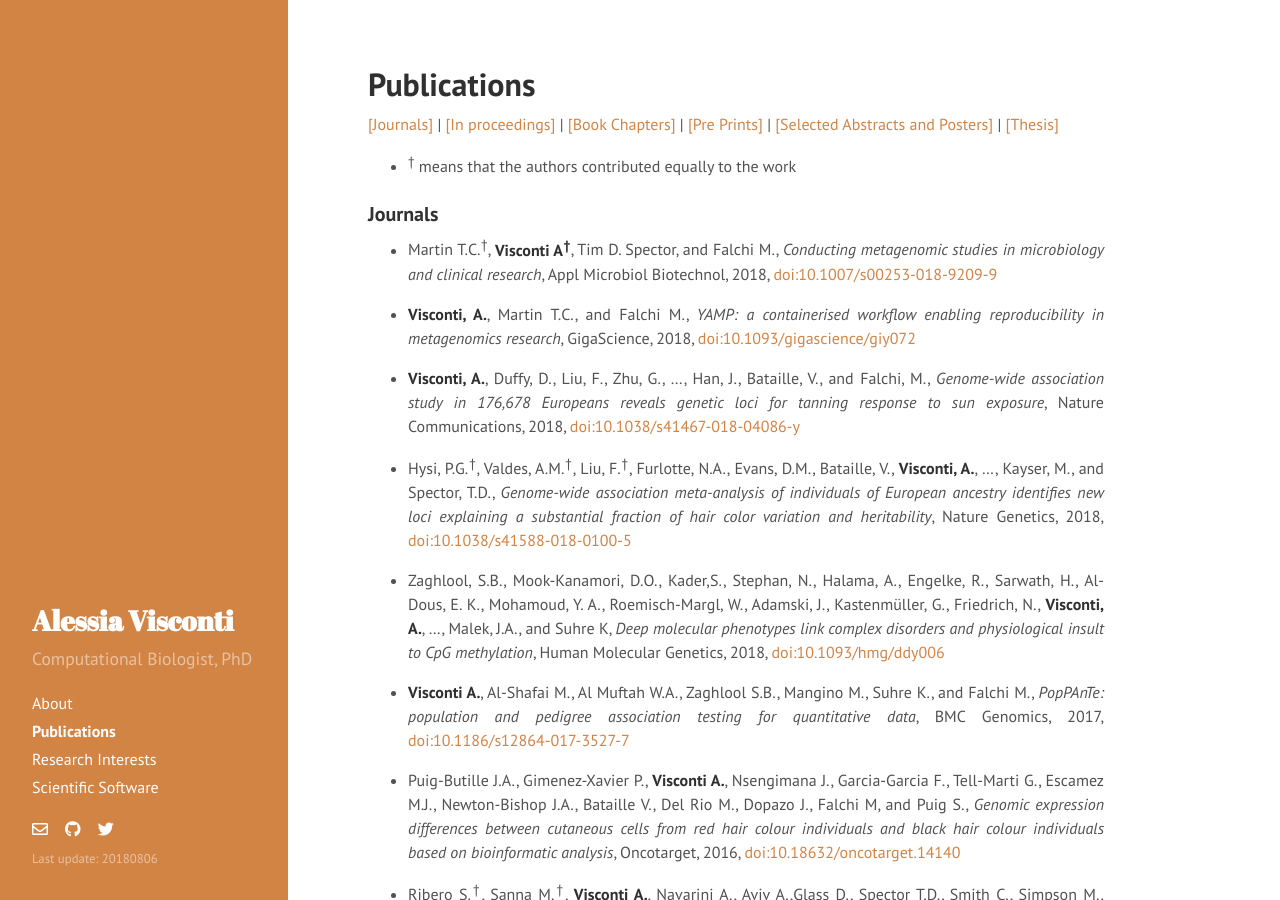
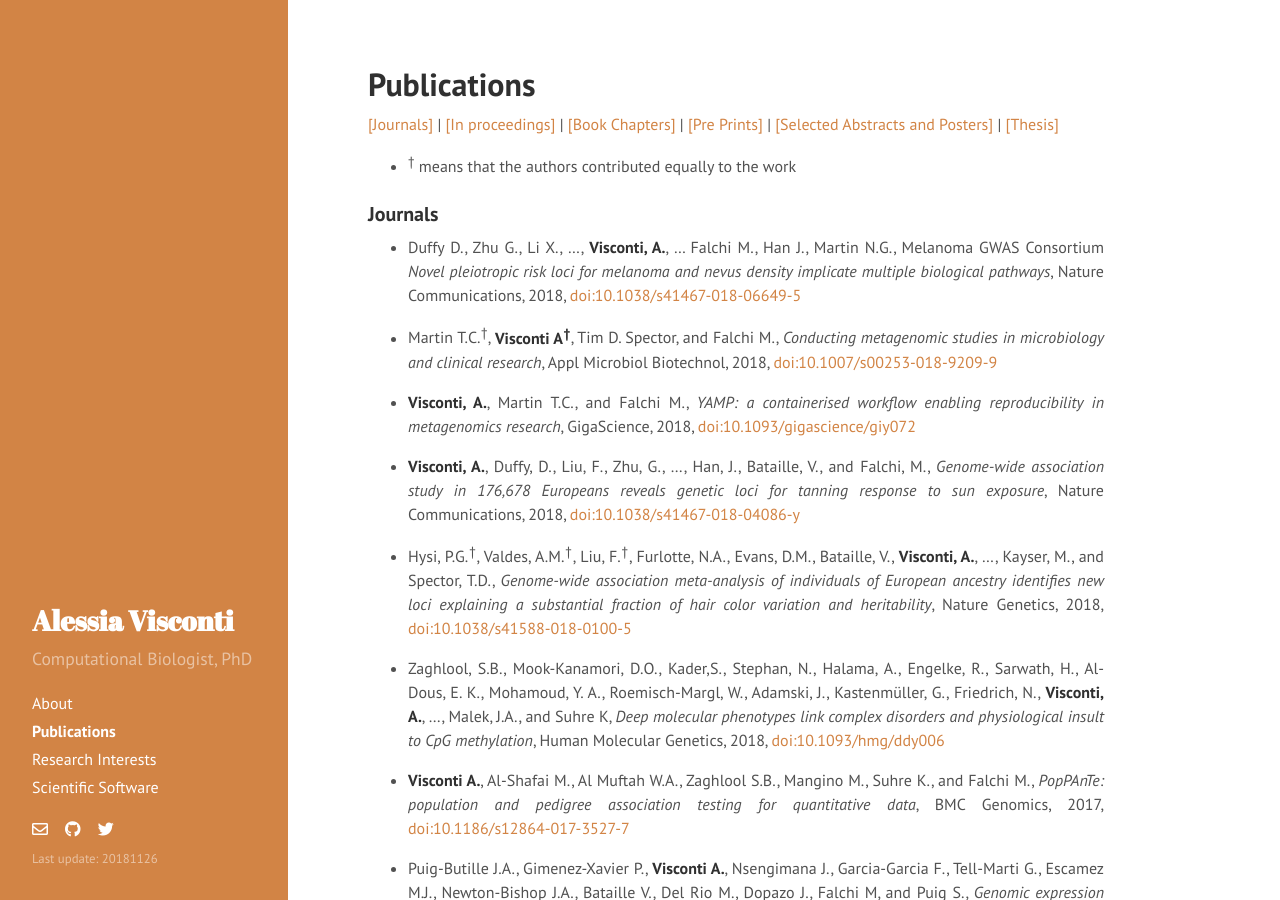
Before and after one commit to alesssia/alesssia.github.io, a Jekyll site: the page built from publications.md, in a window 1280 px wide and 900 px high. Built offline with Jekyll 4.4.1, drawn with Linux system fonts in a browser that asks for light colours; nearby versions of some CDN libraries; a style sheet for code colours, icons or effects is not loaded; some of the changed text lies outside the part shown.

Commit message:
Added MolMel paper to publications

```diff
--- a/_config.yml
+++ b/_config.yml
@@ -1,17 +1,17 @@
 # Dependencies
-markdown: 	 kramdown
+markdown:    kramdown
 highlighter: rouge
 
 # Permalinks
-permalink:        pretty
+permalink:   pretty
 
 # Setup
-title:            Alessia Visconti
-tagline:          ''
-description:      'Computational Biologist, PhD'
-url:              http://alesssia.github.io/
-baseurl:          /
-lastmod:    '20180806'
+title:       Alessia Visconti
+tagline:     ''
+description: 'Computational Biologist, PhD'
+url:         http://alesssia.github.io/
+baseurl:     /
+lastmod:    '20181126'
 
 author:
   name:      'Alessia Visconti'
@@ -20,3 +20,6 @@ author:
   twitter:   _alesssia
   github:    alesssia
   orcid:     '0000-0003-4144-2019'
+
+pagination:
+  indexpage: 'blog'
--- a/publications.md
+++ b/publications.md
@@ -15,6 +15,8 @@ title: Publications
 - <sup>†</sup> means that the authors contributed equally to the work
 
 ###  Journals
+
+- Duffy D., Zhu G., Li X., ..., **Visconti, A.**, ... Falchi M., Han J., Martin N.G., Melanoma GWAS Consortium *Novel pleiotropic risk loci for melanoma and nevus density implicate multiple biological pathways*, Nature Communications, 2018, [doi:10.1038/s41467-018-06649-5](https://doi.org/10.1038/s41467-018-06649-5)
 
 - Martin T.C.<sup>†</sup>, **Visconti A<sup>†</sup>**, Tim D. Spector, and Falchi M., *Conducting metagenomic studies in microbiology and clinical research*, Appl Microbiol Biotechnol, 2018, [doi:10.1007/s00253-018-9209-9](https://link.springer.com/article/10.1007%2Fs00253-018-9209-9)
 
```
Also changed, not shown: other parts of publications.md (+0 -3 lines).
